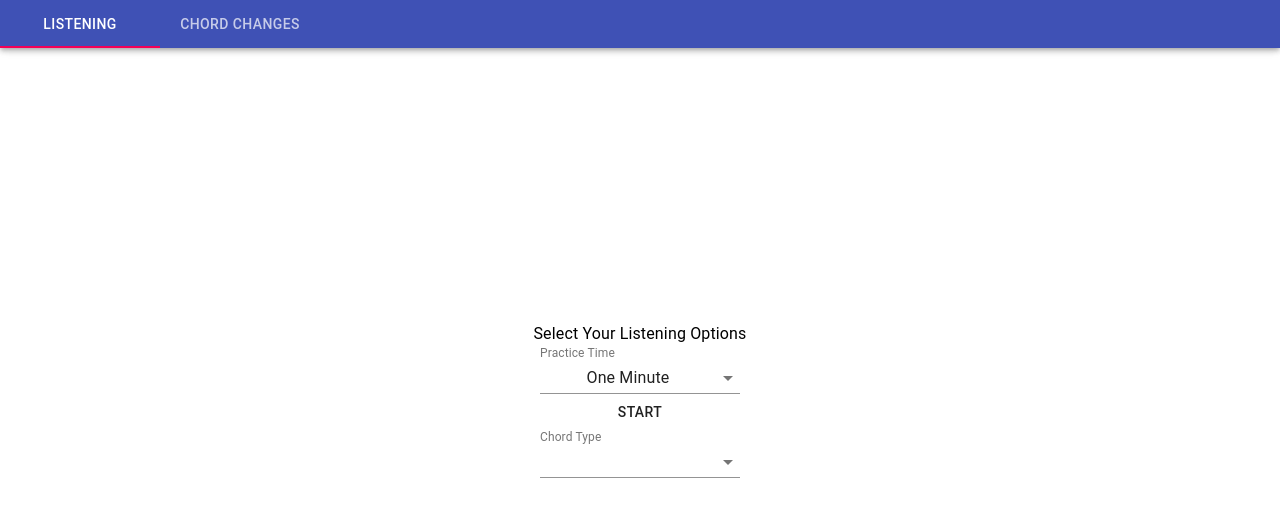
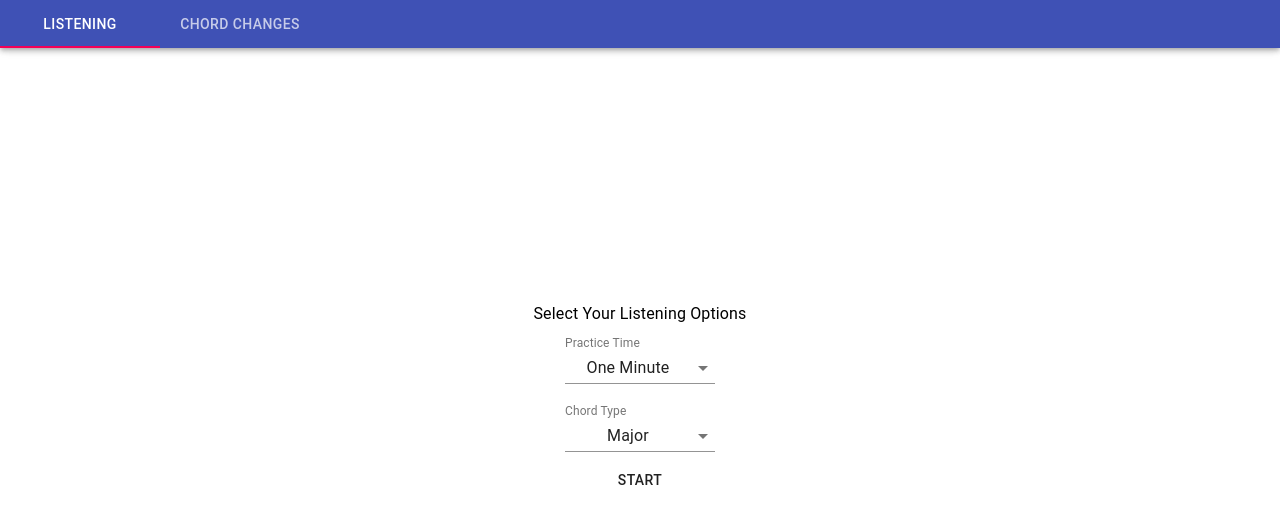
Before and after one commit to forbesd7/guitarTypeScript, a React (Create React App) app: page / in a window 1280 px wide. Shown: the top 524 px of the page. Built offline with nearby package versions, Linux system fonts and the light colour scheme.

Commit message:
added chord type selector

```diff
--- a/src/components/listening/ListeningOptions.tsx
+++ b/src/components/listening/ListeningOptions.tsx
@@ -18,7 +18,8 @@ export interface ListeningOptionsProps {
 const useStyles = makeStyles(() =>
   createStyles({
     formControl: {
-      width: 200
+      width: 150,
+      margin: "10px"
     }
   })
 );
@@ -40,6 +41,10 @@ const ListeningOptions: React.SFC<ListeningOptionsProps> = () => {
     console.log(listeningOptions);
   };
 
+  const selectChordType = (event: React.ChangeEvent<{ value: unknown }>) => {
+    setChordType(event.target.value as string);
+  };
+
   return (
     <Fragment>
       <Typography>Select Your Listening Options</Typography>
@@ -54,13 +59,6 @@ const ListeningOptions: React.SFC<ListeningOptionsProps> = () => {
           <MenuItem value={180}>Three Minutes</MenuItem>
           <MenuItem value={300}>Five Minutes</MenuItem>
         </Select>
-        <Button
-          onClick={() => {
-            setState({ ...state, hasPracticeStarted: true });
-          }}
-        >
-          Start
-        </Button>
       </FormControl>
 
       <FormControl className={classes.formControl}>
@@ -68,13 +66,20 @@ const ListeningOptions: React.SFC<ListeningOptionsProps> = () => {
         <Select
           labelId="chord-type"
           value={chordType}
-          onChange={selectPracticeTime}
+          onChange={selectChordType}
         >
-          <MenuItem value={60}>One Minute</MenuItem>
-          <MenuItem value={180}>Three Minutes</MenuItem>
-          <MenuItem value={300}>Five Minutes</MenuItem>
+          <MenuItem value={"Major"}>Major</MenuItem>
+          <MenuItem value={"Minor"}>Minor</MenuItem>
         </Select>
       </FormControl>
+
+      <Button
+        onClick={() => {
+          setState({ ...state, hasPracticeStarted: true });
+        }}
+      >
+        Start
+      </Button>
     </Fragment>
   );
 };
```
